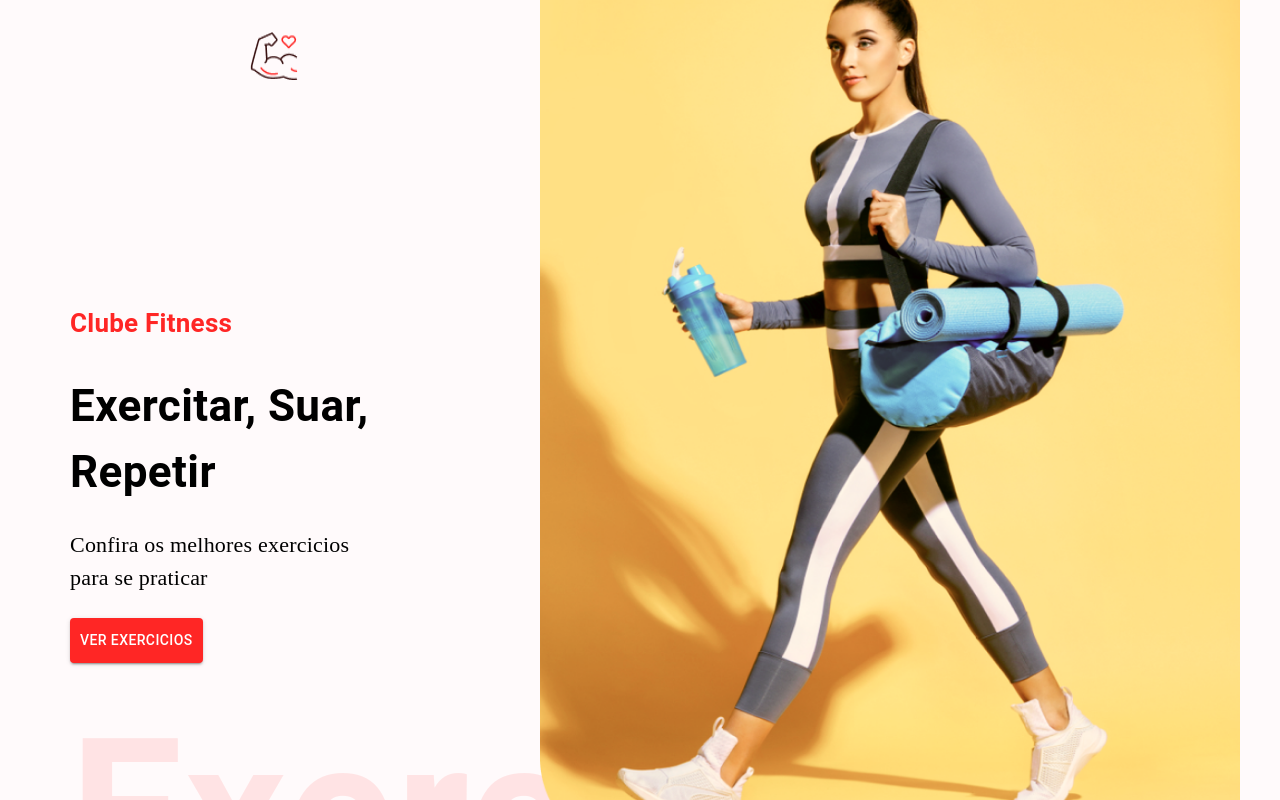
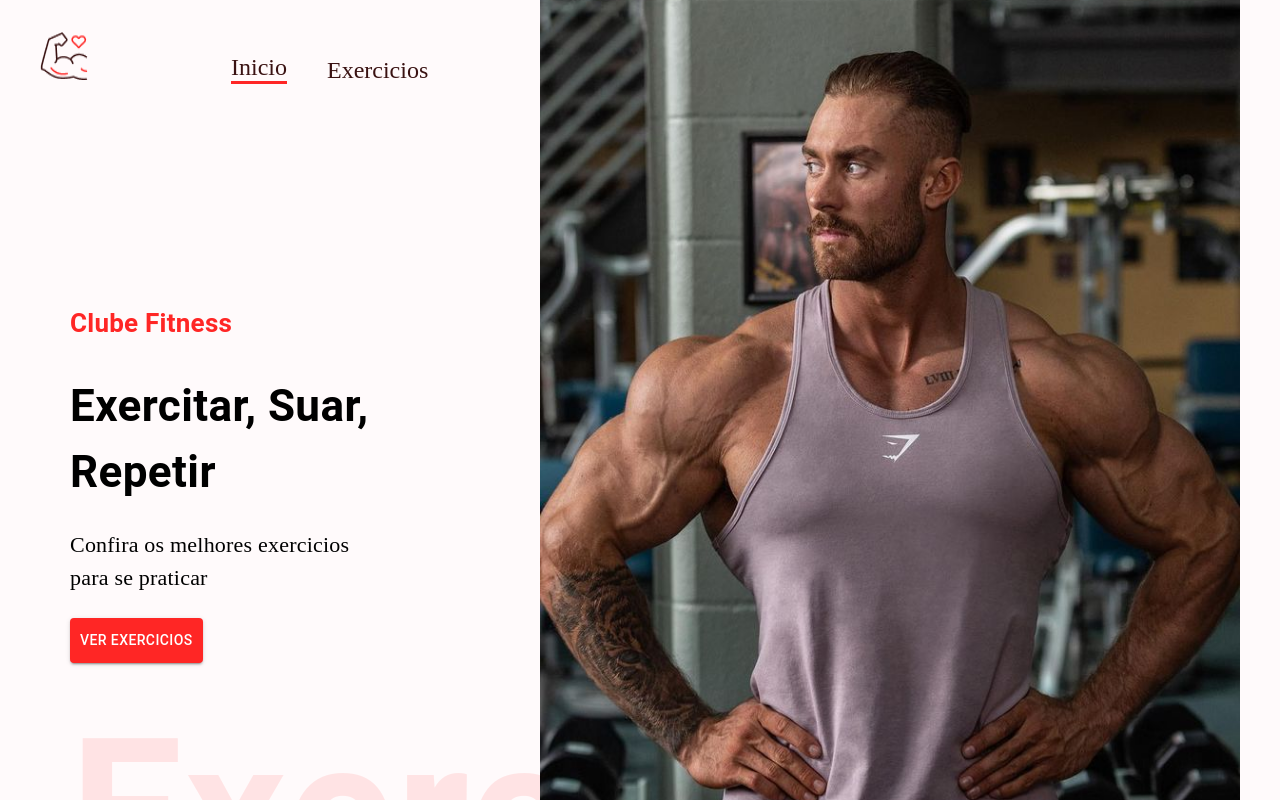
Before and after one commit to Mateusbrbza/E-GYM, a React (Create React App) app: page / in a window 1280 px wide. Shown: the top 800 px of the page. Built offline with nearby package versions, Linux system fonts and the light colour scheme.

Commit message:
hero banner fixed

```diff
--- a/src/components/HeroBanner.js
+++ b/src/components/HeroBanner.js
@@ -1,7 +1,7 @@
 import React from 'react';
 import { Box, Stack, Typography, Button } from '@mui/material';
 
-import HeroBannerImage from '../assets/images/banner.png';
+import HeroBannerImage from '../assets/images/banner3.jpg';
 
 const HeroBanner = () => {
   return (
--- a/src/components/Navbar.js
+++ b/src/components/Navbar.js
@@ -9,7 +9,8 @@ const Navbar = () => {
     <Stack
     direction="row"
     justifyContent="space-around"
-    sx={{ gap: {sm: '122px', xs: '40px'}, mt: {sm: '32px', xs: '20px'}}}
+    sx={{ gap: { sm: '123px', xs: '40px' }, mt: { sm: '32px', xs: '20px' },
+    justifyContent: 'none' }}
     px="20px"
     >
       <Link to="/">
@@ -29,13 +30,13 @@ const Navbar = () => {
         color: "#3A1212",
         borderBottom: '3px solid #FF2625'}}
         >
-          Home
+          Inicio
         </Link>
         <a
         href="#exercises"
         style={{textDecoration: 'none',
         color: '#3A1212'}}>
-          Exercises
+          Exercicios
         </a>
       </Stack>
     </Stack>
```
Also changed, not shown: src/assets/images/banner4.jpg (deleted).
